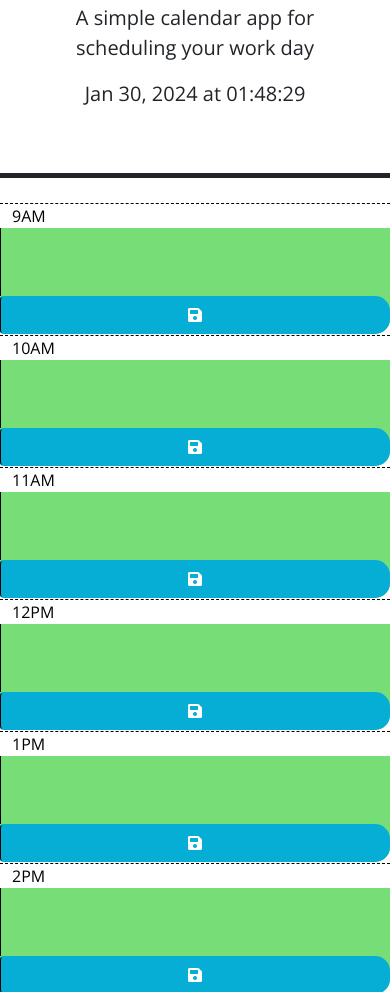
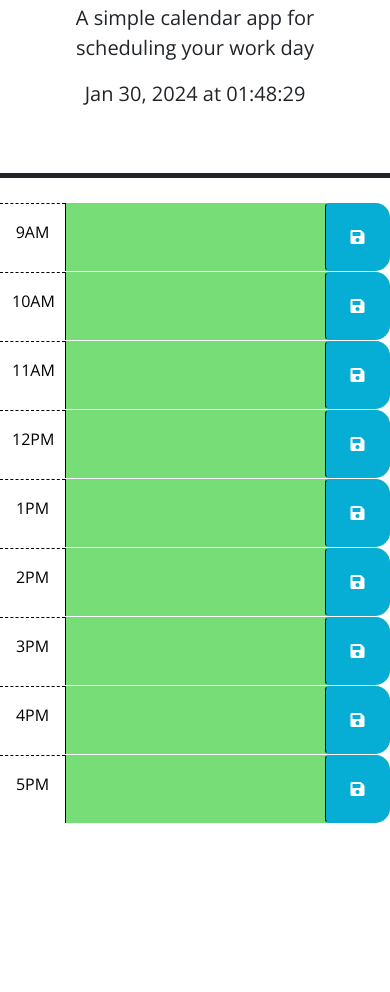
Before and after one commit to avilwock/Work-Day-Scheduler, a plain HTML site: page index.html in a window 390 px wide. Shown: the part 142-1134 px from the top of the page. After the commit the page ends 965 px from the top, so only its background shows below. Drawn offline with nearby package versions, Linux system fonts and the light colour scheme.

Commit message:
updated appearance formatting in HTML

```diff
--- a/index.html
+++ b/index.html
@@ -45,83 +45,83 @@
 
           <div id="hour-9" class="row time-block">
             <!-- Div to show the hour -->
-            <div class="col-md-1 hour">9AM</div>
+            <div class="col-2 col-md-1 hour text-center py-3">9AM</div>
             <!-- Place to write task -->
-            <textarea class="col-md-10 description"></textarea>
+            <textarea class="col-8 col-md-10 description"></textarea>
             <!-- Save button. fad fa-save is an icon placed on the button -->
-            <button class="col-md-1 btn saveBtn"><span class="fas fa-save"></span></button>
+            <button class="col-2 col-md-1 btn saveBtn"><span class="fas fa-save"></span></button>
           </div>
 
           <div id="hour-10" class="row time-block">
             <!-- Div to show the hour -->
-            <div class="col-md-1 hour">10AM</div>
+            <div class="col-2 col-md-1 hour text-center py-3">10AM</div>
             <!-- Place to write task -->
-            <textarea class="col-md-10 description"></textarea>
+            <textarea class="col-8 col-md-10 description"></textarea>
             <!-- Save button. fad fa-save is an icon placed on the button -->
-            <button class="col-md-1 btn saveBtn"><span class="fas fa-save"></span></button>
+            <button class="col-2 col-md-1 btn saveBtn"><span class="fas fa-save"></span></button>
           </div>
 
           <div id="hour-11" class="row time-block">
             <!-- Div to show the hour -->
-            <div class="col-md-1 hour">11AM</div>
+            <div class="col-2 col-md-1 hour text-center py-3">11AM</div>
             <!-- Place to write task -->
-            <textarea class="col-md-10 description"></textarea>
+            <textarea class="col-8 col-md-10 description"></textarea>
             <!-- Save button. fad fa-save is an icon placed on the button -->
-            <button class="col-md-1 btn saveBtn"><span class="fas fa-save"></span></button>
+            <button class="col-2 col-md-1 btn saveBtn"><span class="fas fa-save"></span></button>
           </div>
 
           <div id="hour-12" class="row time-block">
             <!-- Div to show the hour -->
-            <div class="col-md-1 hour">12PM</div>
+            <div class="col-2 col-md-1 hour text-center py-3">12PM</div>
             <!-- Place to write task -->
-            <textarea class="col-md-10 description"></textarea>
+            <textarea class="col-8 col-md-10 description"></textarea>
             <!-- Save button. fad fa-save is an icon placed on the button -->
-            <button class="col-md-1 btn saveBtn"><span class="fas fa-save"></span></button>
+            <button class="col-2 col-md-1 btn saveBtn"><span class="fas fa-save"></span></button>
           </div>
 
           <div id="hour-13" class="row time-block">
             <!-- Div to show the hour -->
-            <div class="col-md-1 hour">1PM</div>
+            <div class="col-2 col-md-1 hour text-center py-3">1PM</div>
             <!-- Place to write task -->
-            <textarea class="col-md-10 description"></textarea>
+            <textarea class="col-8 col-md-10 description"></textarea>
             <!-- Save button. fad fa-save is an icon placed on the button -->
-            <button class="col-md-1 btn saveBtn"><span class="fas fa-save"></span></button>
+            <button class="col-2 col-md-1 btn saveBtn"><span class="fas fa-save"></span></button>
           </div>
 
           <div id="hour-14" class="row time-block">
             <!-- Div to show the hour -->
-            <div class="col-md-1 hour">2PM</div>
+            <div class="col-2 col-md-1 hour text-center py-3">2PM</div>
             <!-- Place to write task -->
-            <textarea class="col-md-10 description"></textarea>
+            <textarea class="col-8 col-md-10 description"></textarea>
             <!-- Save button. fad fa-save is an icon placed on the button -->
-            <button class="col-md-1 btn saveBtn"><span class="fas fa-save"></span></button>
+            <button class="col-2 col-md-1 btn saveBtn"><span class="fas fa-save"></span></button>
           </div>
 
           <div id="hour-15" class="row time-block">
             <!-- Div to show the hour -->
-            <div class="col-md-1 hour">3PM</div>
+            <div class="col-2 col-md-1 hour text-center py-3">3PM</div>
             <!-- Place to write task -->
-            <textarea class="col-md-10 description"></textarea>
+            <textarea class="col-8 col-md-10 description"></textarea>
             <!-- Save button. fad fa-save is an icon placed on the button -->
-            <button class="col-md-1 btn saveBtn"><span class="fas fa-save"></span></button>
+            <button class="col-2 col-md-1 btn saveBtn"><span class="fas fa-save"></span></button>
           </div>
 
           <div id="hour-16" class="row time-block">
             <!-- Div to show the hour -->
-            <div class="col-md-1 hour">4PM</div>
+            <div class="col-2 col-md-1 hour text-center py-3">4PM</div>
             <!-- Place to write task -->
-            <textarea class="col-md-10 description"></textarea>
+            <textarea class="col-8 col-md-10 description"></textarea>
             <!-- Save button. fad fa-save is an icon placed on the button -->
-            <button class="col-md-1 btn saveBtn"><span class="fas fa-save"></span></button>
+            <button class="col-2 col-md-1 btn saveBtn"><span class="fas fa-save"></span></button>
           </div>
 
           <div id="hour-17" class="row time-block">
             <!-- Div to show the hour -->
-            <div class="col-md-1 hour">5PM</div>
+            <div class="col-2 col-md-1 hour text-center py-3">5PM</div>
             <!-- Place to write task -->
-            <textarea class="col-md-10 description"></textarea>
+            <textarea class="col-8 col-md-10 description"></textarea>
             <!-- Save button. fad fa-save is an icon placed on the button -->
-            <button class="col-md-1 btn saveBtn"><span class="fas fa-save"></span></button>
+            <button class="col-2 col-md-1 btn saveBtn"><span class="fas fa-save"></span></button>
           </div>
 
       <!-- Example of a past time block. The "past" class adds a gray background color. -->
```
